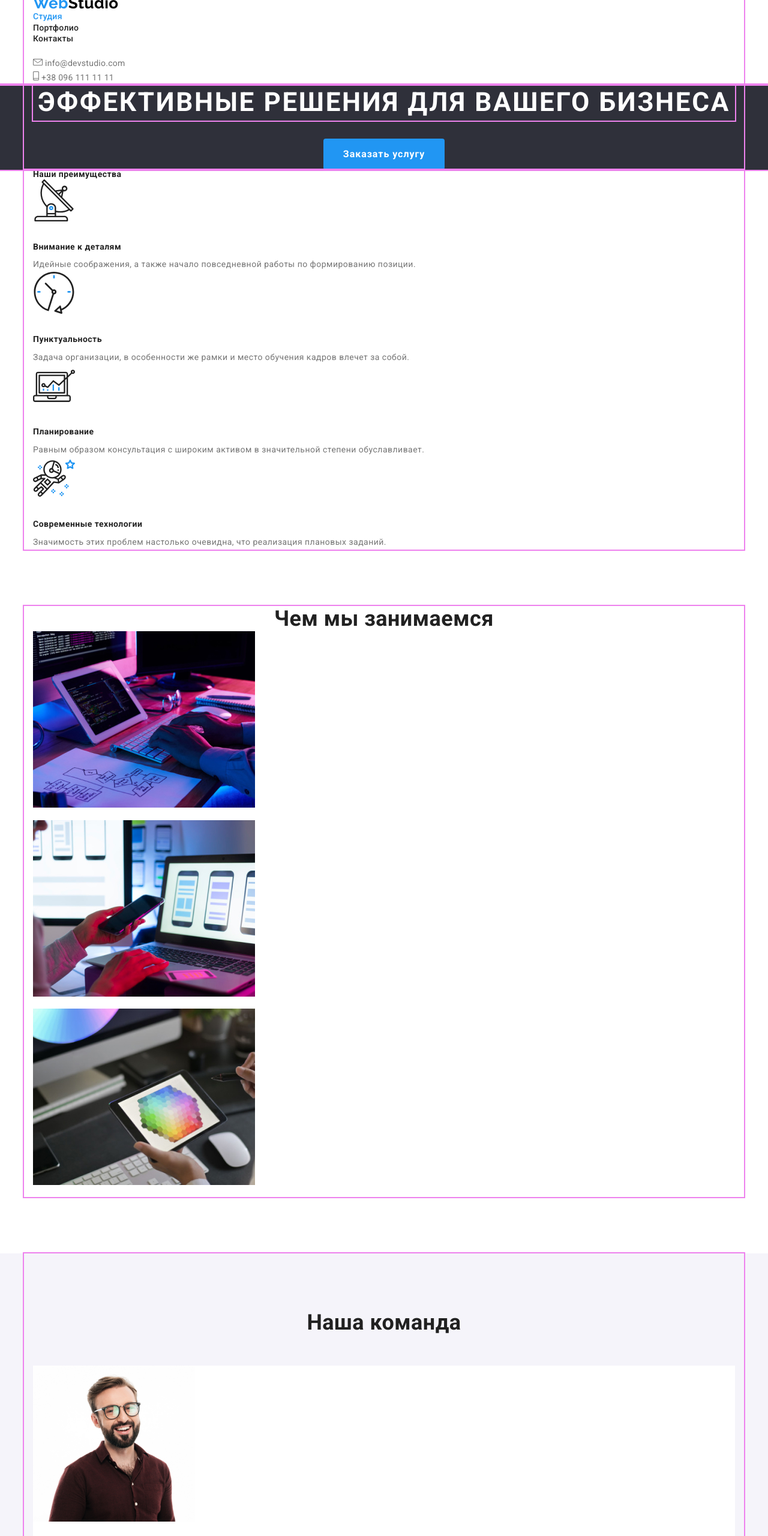
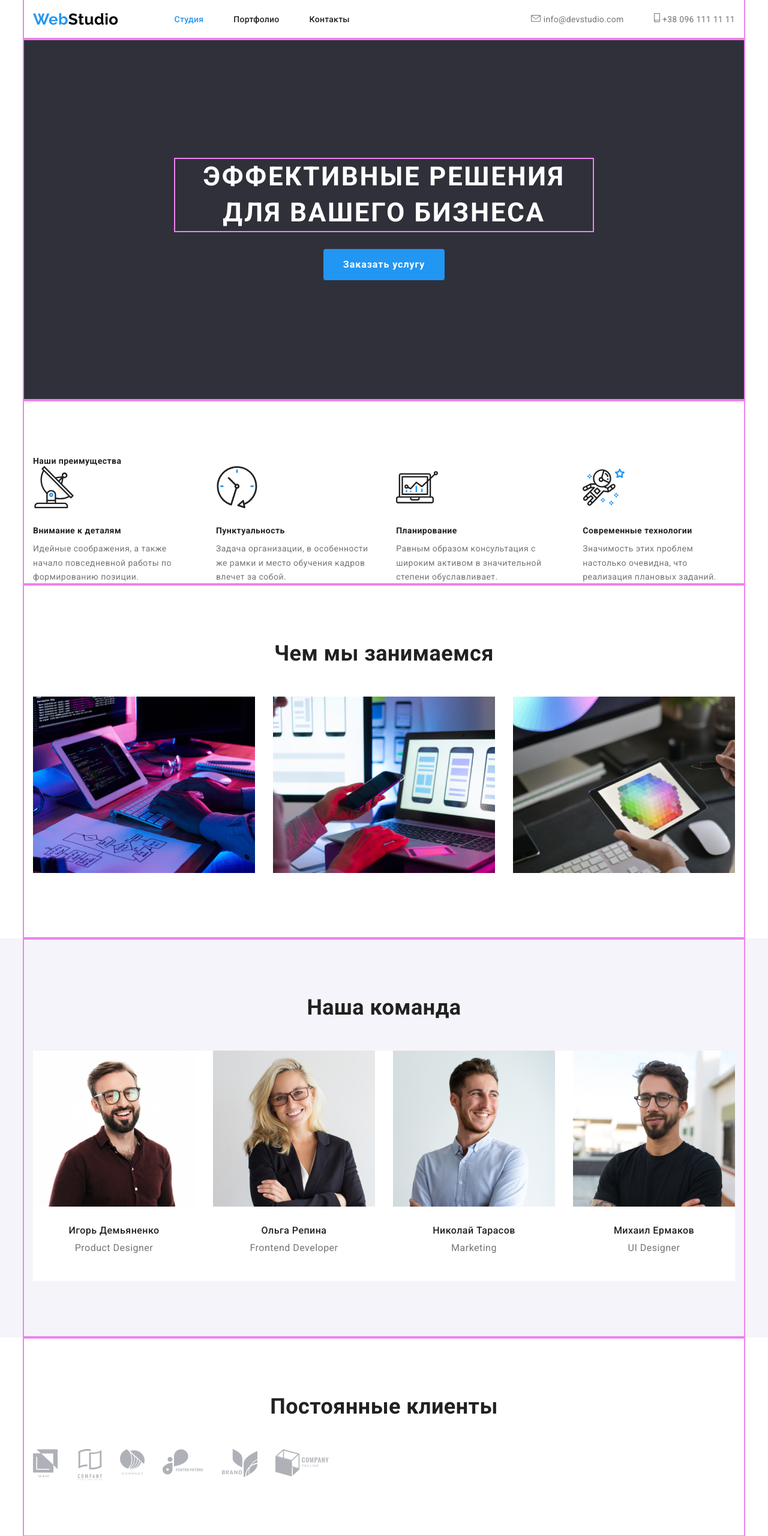
Before and after one commit to Goobka/goit-markup-hw-03, a plain HTML site: page index.html in a window 1280 px wide. Shown: the top 2560 px of the page at 60% size. Drawn offline with nearby package versions, Linux system fonts and the light colour scheme.

Commit message:
Добавляет стили позиционирования контента страницы Студия с помощью Flexbox

```diff
--- a/css/common.css
+++ b/css/common.css
@@ -11,13 +11,14 @@
 body {
   background-color: var(--primary-bg-color);
   color: var(--primary-text-color);
+
   font-family: Roboto, sans-serif;
   letter-spacing: 0.03em;
 }
-.list {
-  padding: 0;
-  margin: 0;
-  list-style: none;
+img {
+  display: block;
+  max-width: 100%;
+  height: auto;
 }
 .container {
   width: 1200px;
@@ -26,13 +27,42 @@ body {
   padding-right: 15px;
   outline: 2px solid violet;
 }
-/* Navigation */
+.img {
+  display: inline-block;
+}
+.list {
+  padding: 0;
+  margin: 0;
+
+  list-style: none;
+}
+.padding-top {
+  padding-top: 94px;
+}
+/* Header */
+.page-header {
+  display: flex;
+  align-items: center;
+  justify-content: space-between;
+}
+.navigation,
+.address {
+  display: inline-flex;
+  align-items: center;
+}
+.address-list .link,
+.site-nav .link {
+  font-style: normal;
+  font-size: 14px;
+  line-height: 1.14px;
+  letter-spacing: 0.02em;
+  text-decoration: none;
+}
 /* Logo */
-.page-header {
-  outline: 2px solid violet;
-}
+
 .logo {
   color: var(--accent-color);
+
   font-family: Raleway, sans-serif;
   font-weight: 700;
   font-size: 26px;
@@ -45,9 +75,23 @@ body {
 .logo .accent {
   color: #ffffff;
 }
+
 /* Site-nav */
+
+.site-nav {
+  display: flex;
+  margin-left: 93px;
+}
+.site-nav .item:not(:last-child) {
+  margin-right: 50px;
+}
 .site-nav .link {
+  display: inline-flex;
+  padding-top: 32px;
+  padding-bottom: 32px;
+
   color: var(--title-text-color);
+
   font-weight: 500;
 }
 .site-nav .link:hover,
@@ -57,34 +101,45 @@ body {
 .site-nav .link.current {
   color: var(--accent-color);
 }
-.address .link {
+
+/* Address */
+
+.address-list {
+  display: flex;
+  margin-left: auto;
+}
+.address-list .item:not(:last-child) {
+  margin-right: 50px;
+}
+.address-list .link {
+  display: inline-block;
+  padding-top: 32px;
+  padding-bottom: 32px;
+
   color: var(--primary-text-color);
+
   font-weight: 400;
 }
-.address .link:hover,
-.address .link:focus {
+.address-list .link:hover,
+.address-list .link:focus {
   color: var(--accent-color);
 }
-.address .link,
-.site-nav .link {
-  font-style: normal;
-  font-size: 14px;
-  line-height: 1.14px;
-  letter-spacing: 0.02em;
-  text-decoration: none;
-}
+
 /* Footer */
-footer {
+.footer {
+  padding-top: 60px;
+  padding-bottom: 60px;
+
   background-color: var(--footer-bg-color);
   outline: 2px solid violet;
-  margin-top: 94px;
-  padding-top: 60px;
-  padding-bottom: 60px;
 }
 
-address {
+.footer-address,
+.post {
   margin-top: 20px;
+
   color: var(--secondary-text-color);
+
   font-weight: 400;
   font-style: normal;
   font-size: 14px;
@@ -94,9 +149,13 @@ address {
 .contacts {
   color: rgba(255, 255, 255, 0.6);
 }
+.contacts .item {
+  margin-top: 9px;
+}
 
-.join .text {
+/* .join .text {
   color: var(--secondary-text-color);
+
   font-weight: 700;
   font-size: 14px;
   line-height: 1.14;
@@ -104,7 +163,7 @@ address {
 .join .list.a:hover,
 .join .list.a:focus {
   color: var(--accent-color);
-}
+} */
 
 /* Button */
 .button {
--- a/css/main.css
+++ b/css/main.css
@@ -10,14 +10,19 @@
 /* Hero */
 
 .hero {
+  padding-top: 200px;
+  padding-bottom: 200px;
+  padding-left: 252px;
+  padding-right: 252px;
+
   background-color: #2f303a;
   text-align: center;
 
   outline: 2px solid violet;
 }
 .hero .title {
-  margin-top: 0;
-  margin-bottom: 0;
+  margin: 0;
+  max-width: 696px;
   color: var(--secondary-text-color);
   font-weight: 900;
   font-size: 44px;
@@ -57,14 +62,19 @@
 }
 
 /* Features */
-.section .container {
-  padding-top: 0;
+.features {
+  display: flex;
   padding-bottom: 0;
 }
-.activity .container {
-  margin-top: 94px;
+
+.features .item {
+  display: inline-block;
+  width: calc((100%-30 * 3) / 4);
 }
-.section .subtitle {
+.features .item:not(:last-child) {
+  margin-right: 30px;
+}
+.features .subtitle {
   margin-top: 30px;
 }
 .features .text {
@@ -78,18 +88,39 @@
 .features .image:focus {
   background-color: #2196f3;
 }
-/* Our teem */
-.team .container {
-  margin-top: 94px;
+
+/* Activity */
+.activity-list {
+  display: flex;
+  margin-top: 50px;
+}
+.activity-item {
+  width: calc((100%-30 * 2) / 3);
+}
+.activity-item:not(:last-child) {
+  margin-right: 30px;
+}
+.activity .container {
   padding-top: 94px;
   padding-bottom: 94px;
 }
-.container .worker {
-  padding-bottom: 30px;
+
+/* Our teem */
+.team .container {
+  padding-top: 94px;
+  padding-bottom: 94px;
+}
+.worker {
+  display: flex;
+  margin-top: 50px;
 }
 .worker > .item {
-  margin-top: 50px;
   padding-top: 0;
+  padding-bottom: 30px;
+  width: calc((100%-30 * 3) / 4);
+}
+.worker .item:not(:last-child) {
+  margin-right: 30px;
 }
 .worker .list {
   margin-top: 16px;
@@ -102,6 +133,7 @@
 .team .text {
   margin-top: 10px;
   margin-bottom: 0;
+  text-align: center;
   font-weight: 400;
 }
 .team .title {
@@ -123,7 +155,18 @@
   font-weight: 400;
   text-align: center;
 }
-/* Clients */
+/* Clients  Доработаю в 4 дз*/
 .clients .container {
-  margin-top: 94px;
+  padding-top: 94px;
+  padding-bottom: 94px;
 }
+.clients-list {
+  display: flex;
+  margin-top: 50px;
+}
+.clients-list .item {
+  width: calc((100%-30 * 5) / 6);
+}
+.clients-list .item:not(:last-child) {
+  margin-right: 30px;
+}
--- a/index.html
+++ b/index.html
@@ -18,26 +18,28 @@
   </head>
   <body>
     <!-- Шапка сайта -->
-    <header class="page-header">
-      <div class="container">
-        <nav>
+    <header>
+      <div class="container page-header">
+        <nav class="navigation">
           <a href="" class="logo">Web<span class="main">Studio</span></a>
           <ul class="site-nav list">
-            <li><a href="" class="link current">Студия</a></li>
-            <li><a href="./portfolio.html" class="link">Портфолио</a></li>
-            <li><a href="" class="link">Контакты</a></li>
+            <li class="item"><a href="" class="link current">Студия</a></li>
+            <li class="item">
+              <a href="./portfolio.html" class="link">Портфолио</a>
+            </li>
+            <li class="item"><a href="" class="link">Контакты</a></li>
           </ul>
         </nav>
-        <address>
-          <ul class="address list">
-            <li>
-              <img src="./images/mail.svg" alt="" />
+        <address class="address">
+          <ul class="address-list list">
+            <li class="item">
+              <img src="./images/mail.svg" alt="" class="img" />
               <a href="mailto:info@devstudio.com" class="link"
                 >info@devstudio.com</a
               >
             </li>
-            <li>
-              <img src="./images/tel.svg" alt="" />
+            <li class="item">
+              <img src="./images/tel.svg" alt="" class="img" />
               <a href="tel:+380961111111" class="link">+38 096 111 11 11</a>
             </li>
           </ul>
@@ -46,18 +48,21 @@
     </header>
     <main>
       <!-- Герой -->
-      <section class="hero">
-        <div class="container">
-          <h1 class="title">Эффективные решения для вашего бизнеса</h1>
+      <section>
+        <div class="container hero">
+          <h1 class="title">
+            Эффективные решения <br />
+            для вашего бизнеса
+          </h1>
           <a href="" class="button">Заказать услугу</a>
         </div>
       </section>
       <!-- Преимущества -->
       <section class="section">
-        <div class="container">
+        <div class="container padding-top">
           <h2 class="title">Наши преимущества</h2>
           <ul class="features list">
-            <li>
+            <li class="item">
               <img src="./images/antenna.svg" alt="антенна" class="image" />
               <h3 class="title subtitle">Внимание к деталям</h3>
               <p class="text">
@@ -65,7 +70,7 @@
                 формированию позиции.
               </p>
             </li>
-            <li>
+            <li class="item">
               <img src="./images/clock.svg" alt="часы" class="image" />
               <h3 class="title subtitle">Пунктуальность</h3>
               <p class="text">
@@ -73,7 +78,7 @@
                 кадров влечет за собой.
               </p>
             </li>
-            <li>
+            <li class="item">
               <img src="./images/diagram.svg" alt="диаграмма" class="image" />
               <h3 class="title subtitle">Планирование</h3>
               <p class="text">
@@ -81,7 +86,7 @@
                 степени обуславливает.
               </p>
             </li>
-            <li>
+            <li class="item">
               <img src="./images/astronaut.svg" alt="астронавт" class="image" />
               <h3 class="title subtitle">Современные технологии</h3>
               <p class="text">
@@ -94,10 +99,10 @@
       </section>
       <!-- Направления деятельности -->
       <section class="section activity">
-        <div class="container">
+        <div class="container padding-top">
           <h2 class="section-title">Чем мы занимаемся</h2>
-          <ul class="list">
-            <li>
+          <ul class="activity-list list">
+            <li class="activity-item">
               <img
                 src="./images/tablet.jpg"
                 alt="Человек работает на планшете за клавиатурой"
@@ -106,7 +111,7 @@
               />
               <h3 class="title">Десктопные приложения</h3>
             </li>
-            <li>
+            <li class="activity-item">
               <img
                 src="./images/laptop.jpg"
                 alt="Человек с телефоном перед экраном ноутбука"
@@ -115,7 +120,7 @@
               />
               <h3 class="title">Мобильные приложения</h3>
             </li>
-            <li>
+            <li class="activity-item">
               <img
                 src="./images/screen.jpg"
                 alt="Рисунок не экране планшета"
@@ -129,7 +134,7 @@
       </section>
       <!-- Команда -->
       <section class="section team">
-        <div class="container">
+        <div class="container padding-top">
           <h2 class="section-title">Наша команда</h2>
           <ul class="list worker">
             <li class="item">
@@ -254,35 +259,35 @@
               </li>
             </ul>-->
       <section class="section clients">
-        <div class="container">
+        <div class="container padding-top">
           <h2 class="section-title">Постоянные клиенты</h2>
-          <ul class="list">
-            <li>
+          <ul class="clients-list list">
+            <li class="item">
               <a href="">
                 <img src="./images/logo1.svg" alt="Логотип компании" />
               </a>
             </li>
-            <li>
+            <li class="item">
               <a href="">
                 <img src="./images/logo2.svg" alt="Логотип компании" />
               </a>
             </li>
-            <li>
+            <li class="item">
               <a href="">
                 <img src="./images/logo3.svg" alt="Логотип компании" />
               </a>
             </li>
-            <li>
+            <li class="item">
               <a href="">
                 <img src="./images/logo4.svg" alt="Логотип компании" />
               </a>
             </li>
-            <li>
+            <li class="item">
               <a href="">
                 <img src="./images/logo5.svg" alt="Логотип компании" />
               </a>
             </li>
-            <li>
+            <li class="item">
               <a href="">
                 <img src="./images/logo6.svg" alt="Логотип компании" />
               </a>
@@ -293,16 +298,16 @@
     </main>
     <!-- Футер -->
     <footer>
-      <div class="container">
+      <div class="container footer">
         <a href="" class="logo">Web<span class="accent">Studio</span></a>
-        <address>
-          г. Киев, пр-т Леси Украинки, 26 <br />
-          <span class="contacts"
-            >info@example.com <br />
-            +38 099 111 11 11</span
-          >
+        <address class="footer-address">
+          <ul class="contacts list">
+            <li class="item post">г. Киев, пр-т Леси Украинки, 26</li>
+            <li class="item">info@example.com</li>
+            <li class="item">+38 099 111 11 11</li>
+          </ul>
         </address>
-        <div class="join">
+        <!-- <div class="join">
           <b class="text">присоединяйтесь</b>
           <ul class="list">
             <li>
@@ -321,7 +326,7 @@
         </div>
         <div class="join">
           <b class="text">Подпишитесь на рассылку</b>
-        </div>
+        </div> -->
       </div>
     </footer>
   </body>
```
